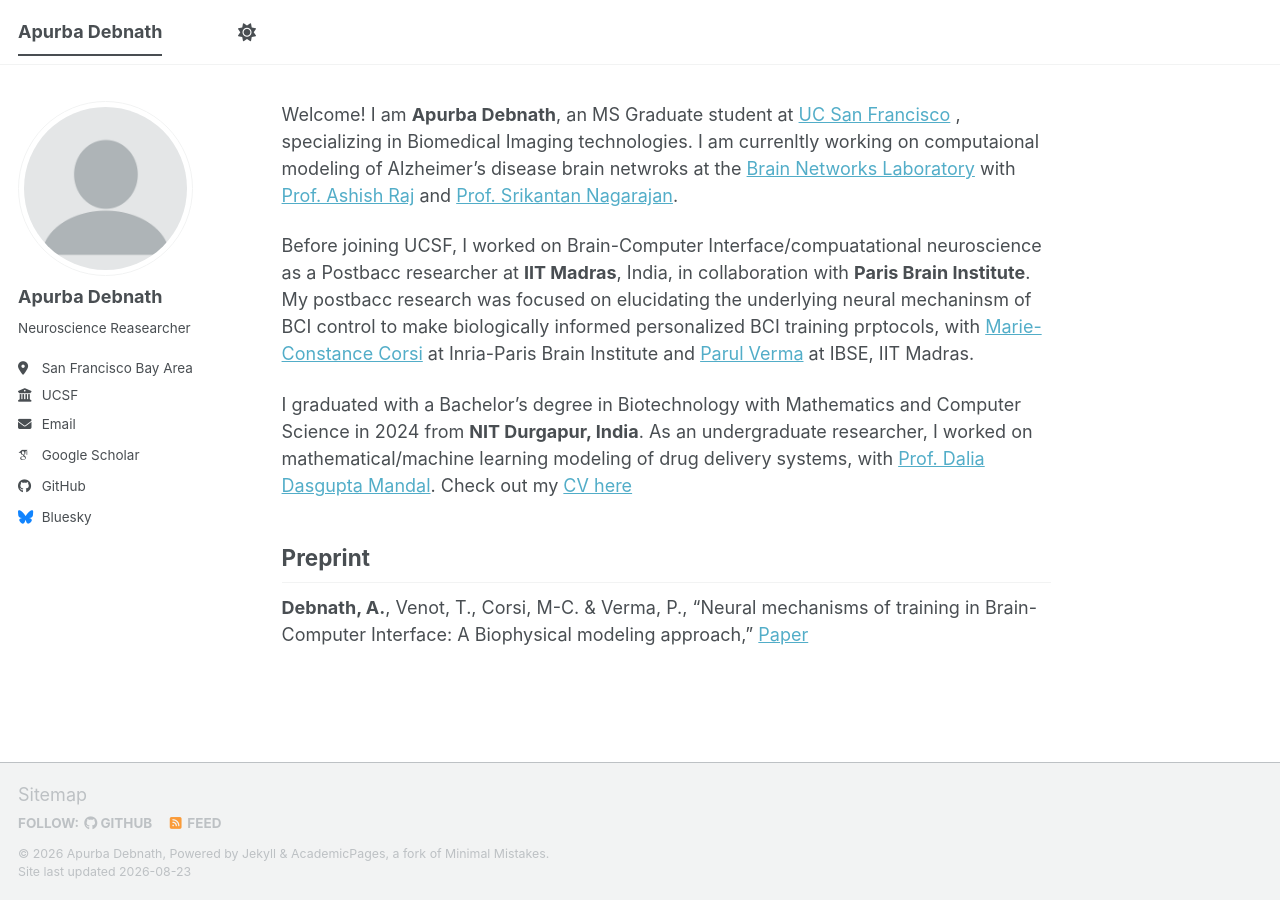
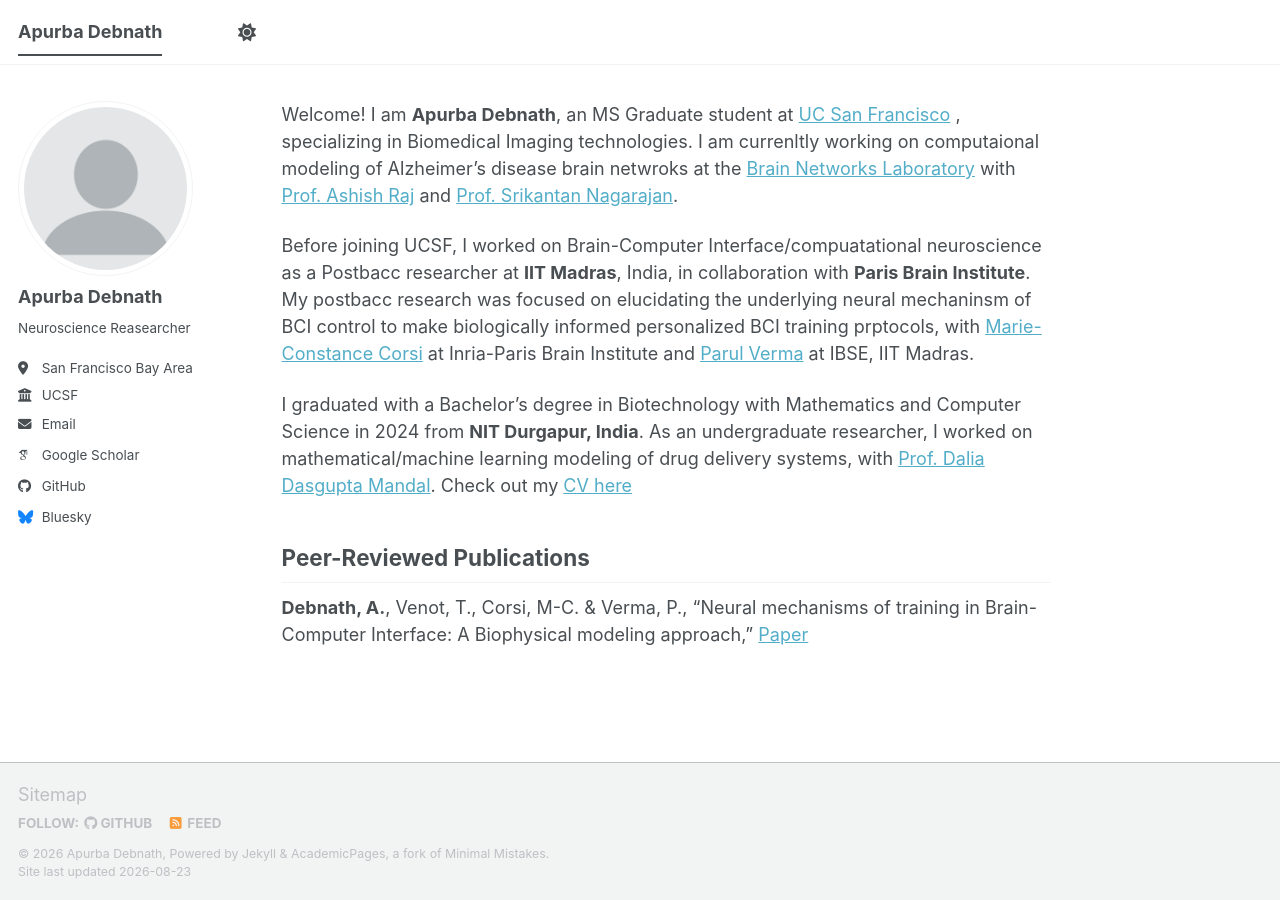
Before and after one commit to ApurbaApd/ApurbaApd.github.io, a Jekyll site: the page built from _pages/about.md, in a window 1280 px wide. Built offline with Jekyll 4.4.1, drawn with Linux system fonts in a browser that asks for light colours; some web fonts are replaced; a script bundle is joined from its source files by our own code; library files that are not in the unit come from our copies.

Commit message:
Update publication section from Preprint to Peer-Reviewed

```diff
--- a/_pages/about.md
+++ b/_pages/about.md
@@ -14,6 +14,6 @@ I graduated with a Bachelor's degree in Biotechnology with Mathematics and Compu
 
 
 
-## Preprint
+## Peer-Reviewed Publications
 
 **Debnath, A.**,  Venot, T., Corsi, M-C. & Verma, P., “Neural mechanisms of training in Brain-Computer Interface: A Biophysical modeling approach,” [Paper](https://doi.org/10.1101/2025.06.21.660834)
```
